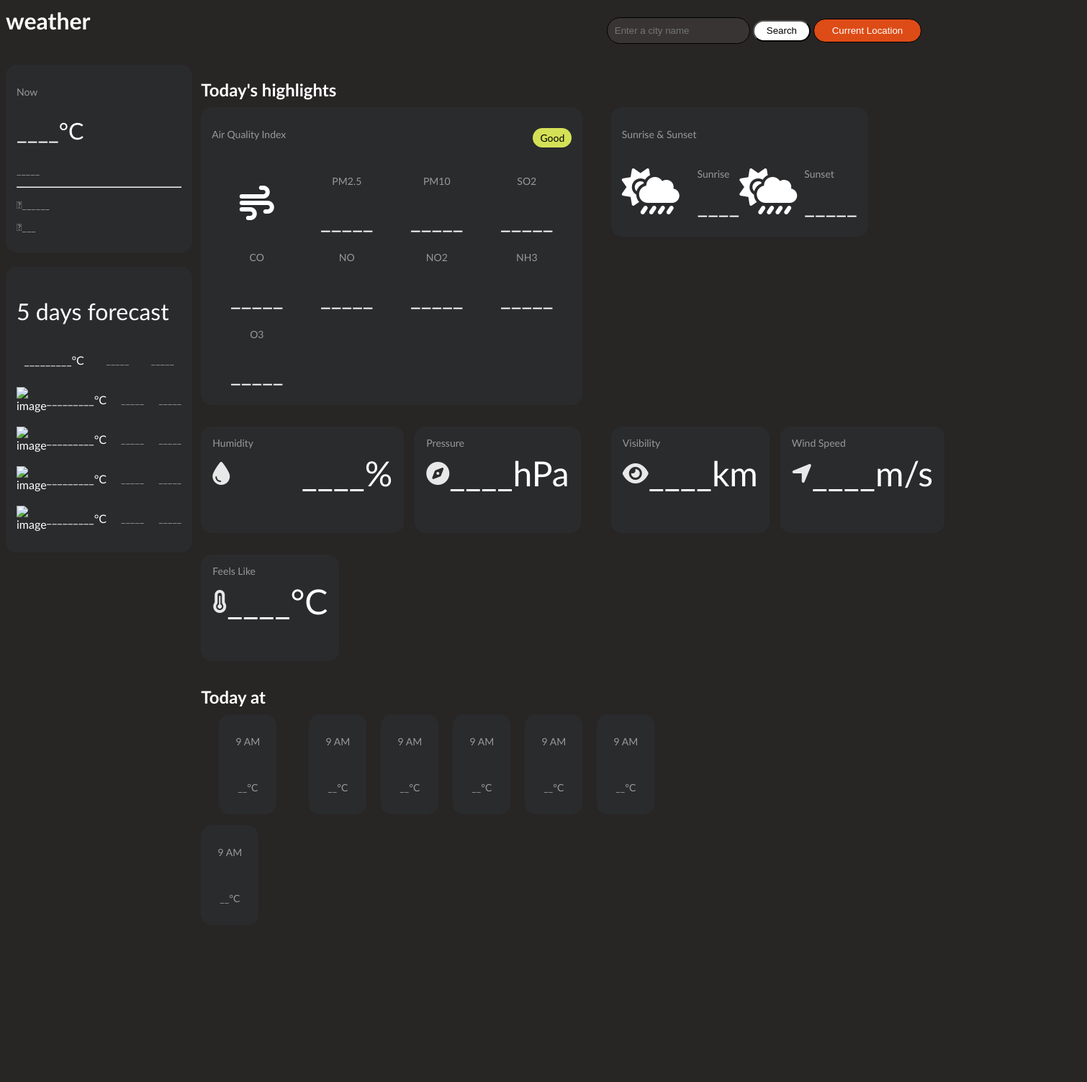
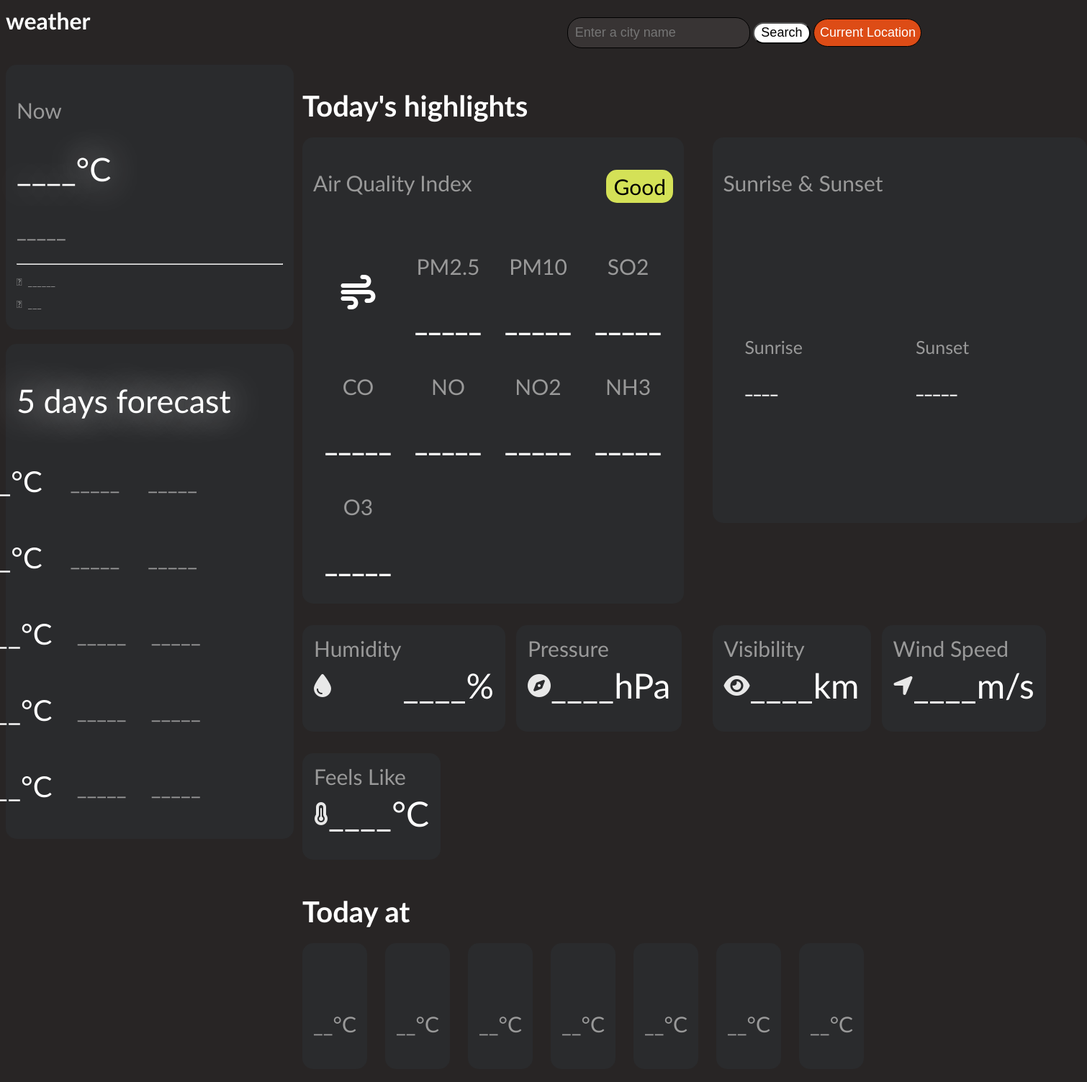
Before and after one commit to ziedll/Weather_app, a plain HTML site: page index.html in a window 1280 px wide. Shown: the whole page at 72% size, 1510 px wide, since content can reach past the window. Before the commit the page ends 1309 px from the top, so only its background shows below. Drawn offline with nearby package versions, Linux system fonts and the light colour scheme.

Commit message:
ajout de la fonctionnalité qui permet de donner la météo de notre localisation actuelle, ajout des forecast de toute la journée 3h par 3h, réglage de l'UI du site en agrandissant le texte et en ajoutant du style. Lorsque le rafraichissmeent de la page se produit ou dès qu'on ouvre le site la météo de notre localisation apparait.

```diff
--- a/index.html
+++ b/index.html
@@ -42,39 +42,39 @@
                     <div class="weather-item">
                         <div class="icon-wrapper">
                             <img src="" alt="">
-                            <span>_________&deg;C</span>
+                            <span>____&deg;C</span>
                         </div>
                         <p>_____</p>
                         <p>_____</p>
                     </div>
                     <div class="weather-item">
                         <div class="icon-wrapper">
-                            <img src="" alt="image">
-                            <span>_________&deg;C</span>
+                            <img src="" alt="">
+                            <span>____&deg;C</span>
                         </div>
                         <p>_____</p>
                         <p>_____</p>
                     </div>
                     <div class="weather-item">
                         <div class="icon-wrapper">
-                            <img src="" alt="image">
-                            <span>_________&deg;C</span>
+                            <img src="" alt="">
+                            <span>_____&deg;C</span>
                         </div>
                         <p>_____</p>
                         <p>_____</p>
                     </div>
                     <div class="weather-item">
                         <div class="icon-wrapper">
-                            <img src="" alt="image">
-                            <span>_________&deg;C</span>
+                            <img src="" alt="">
+                            <span>_____&deg;C</span>
                         </div>
                         <p>_____</p>
                         <p>_____</p>
                     </div>
                     <div class="weather-item">
                         <div class="icon-wrapper">
-                            <img src="" alt="image">
-                            <span>_________&deg;C</span>
+                            <img src="" alt="">
+                            <span>_____&deg;C</span>
                         </div>
                         <p>_____</p>
                         <p>_____</p>
@@ -136,7 +136,7 @@
                             <div class="sunrise-sunset">
                                 <div class="item">
                                     <div class="icon">
-                                        <i class="fa-solid fa-cloud-sun-rain fa-4x"></i>
+                                        <i class="fa-solid fa-sunrise"></i>
                                     </div>
                                     <div>
                                     <p>Sunrise</p>
@@ -144,7 +144,7 @@
                                 </div>
                                 <div class="item">
                             <div class="icon">
-                                <i class="fa-solid fa-cloud-sun-rain fa-4x"></i>
+                                <i class="fa-solid fa-sunset"></i>
                             </div>
                             <div>
                                 <p>
@@ -205,37 +205,37 @@
             <h2>Today at</h2>
             <div class="hourly-forecast">
                 <div class="card">
-                    <p>9 AM</p>
+                    <p></p>
                     <img src="" alt="">
                     <p>__&deg;C</p>
                 </div>
                 <div class="card">
-                    <p>9 AM</p>
+                    <p></p>
                     <img src="" alt="">
                     <p>__&deg;C</p>
                 </div>
                 <div class="card">
-                    <p>9 AM</p>
+                    <p></p>
                     <img src="" alt="">
                     <p>__&deg;C</p>
                 </div>
                 <div class="card">
-                    <p>9 AM</p>
+                    <p></p>
                     <img src="" alt="">
                     <p>__&deg;C</p>
                 </div>
                 <div class="card">
-                    <p>9 AM</p>
+                    <p></p>
                     <img src="" alt="">
                     <p>__&deg;C</p>
                 </div>
                 <div class="card">
-                    <p>9 AM</p>
+                    <p></p>
                     <img src="" alt="">
                     <p>__&deg;C</p>
                 </div>
                 <div class="card">
-                    <p>9 AM</p>
+                    <p></p>
                     <img src="" alt="">
                     <p>__&deg;C</p>
                 </div>
--- a/script.js
+++ b/script.js
@@ -16,6 +16,7 @@ async function fetchDatawithHeader(){
 }*/
 let cityInput = document.getElementById("city");
 let searchBtn = document.getElementById("search");
+let locationBtn = document.getElementById("location")
 let API_key = "2548d3426398a0d799d768b43669be0a";
 let currentWeatherCard = document.querySelectorAll(".weather-left .card")[0];
 let fiveDaysForecastCard = document.querySelector(".future-weather");
@@ -27,6 +28,7 @@ let pressureVal = document.getElementById('pressureVal');
 let visibilityVal = document.getElementById('visibilityVal');
 let windSpeedVal = document.getElementById('windSpeedVal');
 let feelsLikeVal = document.getElementById('feelsLikeVal');
+let hourlyForecastCard = document.querySelector('.hourly-forecast');
 function getWeatherDetails(name, lat, lon, country, state) {
     let FORECAST_API_URL = `https://api.openweathermap.org/data/2.5/forecast?lat=${lat}&lon=${lon}&appid=${API_key}`;
     let WEATHER_API_URL = `https://api.openweathermap.org/data/2.5/weather?lat=${lat}&lon=${lon}&appid=${API_key}`;
@@ -68,7 +70,7 @@ function getWeatherDetails(name, lat, lon, country, state) {
             <img src="https://openweathermap.org/img/wn/${data.weather[0].icon}@2x.png" alt="cloud">
             <hr>
             <div class="card-footer">
-                <p><i class = "fa-light fa-calendar"></i>${days[date.getDay()]}, ${date.getDate()}, ${months[date.getMonth()]}, ${date.getFullYear()}</p>
+                <p><i class = "fa-solid fa-calendar"></i>${days[date.getDay()]}, ${date.getDate()}, ${months[date.getMonth()]}, ${date.getFullYear()}</p>
                 <p><i class="fa-solid fa-location-dot"></i>${country}</p>
                 <p><i class="fa-solid fa-location-dot"></i>${name}</p>
                 <p><i class="fa-solid fa-location-dot"></i>${state}</p>
@@ -121,6 +123,21 @@ function getWeatherDetails(name, lat, lon, country, state) {
     fetch(FORECAST_API_URL)
         .then((res) => res.json())
         .then((data) => {
+            let hourlyForecast = data.list;
+            hourlyForecastCard.innerHTML = '';
+            for(i=0;i<7;i++){
+                let hrForeCastDate = new Date(hourlyForecast[i].dt_txt);
+                let hr = hrForeCastDate.getHours();
+                if(hr > 24){
+                    hr = 24-hr;
+                }
+                hourlyForecastCard.innerHTML += `
+                 <div class="card">
+                    <p>${hr}:00</p>
+                    <img src="https://openweathermap.org/img/wn/${hourlyForecast[i].weather[0].icon}.png" alt="">
+                    <p>${(hourlyForecast[i].main.temp -273.15).toFixed(2)}&deg;C</p>
+                </div>`
+            }
             let uniqueForeCastDays = [];
             let fiveDaysForecast = data.list.filter((forecast) => {
                 let forecastDate = new Date(forecast.dt_txt).getDate();
@@ -136,10 +153,7 @@ function getWeatherDetails(name, lat, lon, country, state) {
                         <div class="icon-wrapper">
                             <img src="https://openweathermap.org/img/wn/${fiveDaysForecast[i].weather[0].icon}.png" alt="image">
                             <span>${(fiveDaysForecast[i].main.temp - 273.15).toFixed(2)}&deg;C</span>
-                        </div>
-                        <p>${date.getDate()} ${months[date.getMonth()]}</p>
-                        <p>${days[date.getDay()]}</p>
-                    </div>`;
+                        </div>`;
             }
         })
         .catch(() => {
@@ -201,7 +215,7 @@ function getCityCoordinates() {
     if (!cityName) {
         return;
     }
-    let GEOCODING_API_URL = `http://api.openweathermap.org/geo/1.0/direct?q=${cityName}&limit=1&appid=${API_key}`;
+    let GEOCODING_API_URL = `https://api.openweathermap.org/geo/1.0/direct?q=${cityName}&limit=1&appid=${API_key}`;
     fetch(GEOCODING_API_URL)
         .then((res) => res.json())
         .then((data) => {
@@ -212,4 +226,26 @@ function getCityCoordinates() {
             alert(`failed to fetch coordinates of ${cityName}`);
         });
 }
+
+function getUserCoordinates(){
+    navigator.geolocation.getCurrentPosition(position => {
+        let {latitude, longitude} = position.coords;
+        let REVERSE_GEOCODING_URL = `https://api.openweathermap.org/geo/1.0/reverse?lat=${latitude}&lon=${longitude}&limit=1&appid=${API_key}`;
+        fetch(REVERSE_GEOCODING_URL).then(res => res.json()).then (data =>{
+            let {name, country, state} = data[0];
+            getWeatherDetails(name, latitude, longitude, country, state);
+        }).catch(() => {
+            alert('Failed to fetch user coordinates');
+        }), error => {
+            if(error.code === error.PERMISSION_DENIED){
+                alert("geolocation permission denied");
+            }
+
+        }
+    });
+}
+window.onload = () =>{
+    getUserCoordinates();
+};
 searchBtn.addEventListener("click", getCityCoordinates);
+locationBtn.addEventListener("click", getUserCoordinates);
--- a/style.css
+++ b/style.css
@@ -1,3 +1,4 @@
+
 :root{
 --bg-color1 : #212529;
 --bg-color2 : #2a2b2d;
@@ -7,6 +8,17 @@
 --aqi-4: #ff7043;
 --aqi-5: #ef5350;
 
+}
+.weather-left{
+    width: 400px;
+}
+.weather-left .future-weather{
+    position: relative;
+    transform: translateX(-100px);
+    font-size: 40px;
+}
+#card h2{
+    font-size: 60px;
 }
 body{
     font-family: 'Gill Sans', 'Gill Sans MT', Calibri, 'Trebuchet MS', sans-serif;
@@ -60,12 +72,13 @@ h1{
     height: fit-content;
 }
 .card p {
-    font-size: 14px;
+    font-size: 30px;
     color: #999;
 }
-.card h2 {
-    font-size: 32px;
+.weather-left .card h2 {
+    font-size: 45px;
     font-weight: 500;
+    text-shadow: 0 0 50px white;
 }
 .weather-data{
     width: 350px;
@@ -169,16 +182,24 @@ a{
 .weather-right .sunrise-sunset{
     display: grid;
     grid-template-columns: repeat(2, 1fr);
+    height: 400px;
+    width: 450px;
+    gap: 25px;
+    padding: 0px 20px;
 }
 .weather-right .sunrise-sunset .item{
         display: flex;
         align-items: center;
-        justify-content: space-between;
         gap: 10px;
 
     }
     .weather-right .sunrise-sunset h2{
         margin-top: 15px;
+        font-size: 25px;
+    }
+     .weather-right .sunrise-sunset p{
+        margin-top: 15px;
+        font-size: 25px;
     }
     .weather-right .card-item{
         display: flex;
@@ -206,10 +227,12 @@ a{
         line-height: 1;
     }
     .weather-right .hourly-forecast{
-        display: grid;
+        display: flex;
         grid-template-columns: repeat(8, 1fr);
         place-items: center;
-        column-gap: 20px;
+        justify-content: space-between;
+        gap: 25px;
+
     }
     .weather-right .hourly-forecast .card{
         text-align: center;
@@ -218,3 +241,23 @@ a{
     #hum{
         width: 250px;
     }
+    .card-footer  p {
+        display: flex;
+        justify-content: left;
+        gap: 8px;
+    }
+    header button{
+    font-size:  18px;
+    white-space: nowrap;
+    width: fit-content;
+    }
+    header input{
+        font-size: 18px;
+    }
+    .weather-right .hourly-forecast .card{
+        width: fit-content;
+    }
+    .weather-right h2{
+        font-size: 40px;
+        margin-bottom: 20px;
+    }
```
